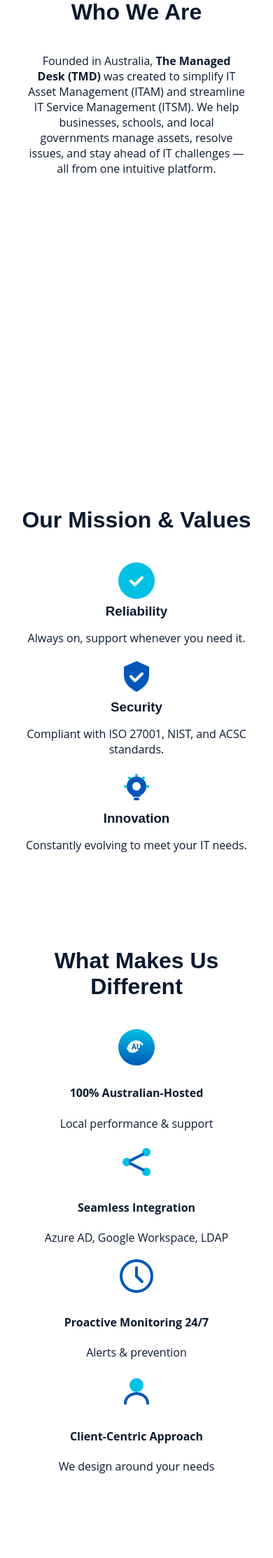
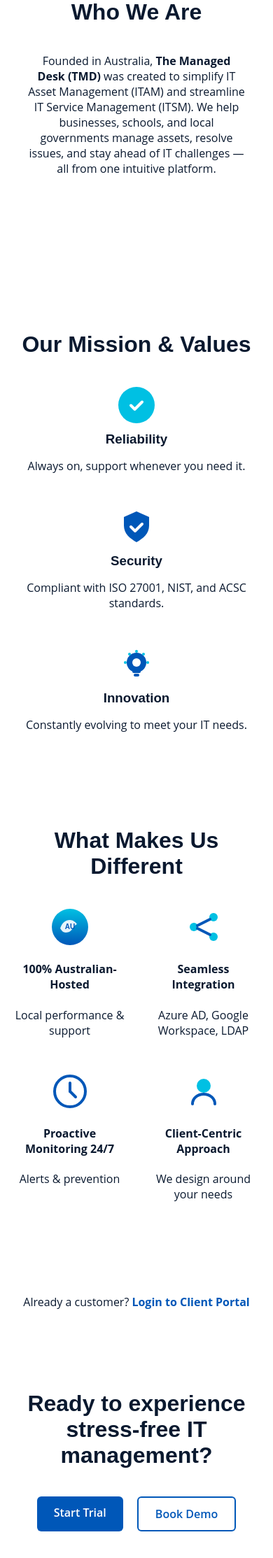
Before and after one commit to Lydia910/Tmd, a PHP site: page /about.html in a window 390 px wide. Shown: the part 1345-3572 px from the top of the page at 70% size. Run offline with PHP 8.4, Linux system fonts and the light colour scheme.

Commit message:
Update style.css

```diff
--- a/style.css
+++ b/style.css
@@ -873,9 +873,26 @@
 }
 
 
-/* ===== About page: text left + image right ===== */
-#about-page .hero-inner,
-#about-page .who-layout {
+/* =========================
+   ABOUT PAGE — scoped styles
+   ========================= */
+
+/* 0) Safety reset: neutralize any old floats on about images */
+#hero .about-icon,
+#who-we-are .about-icon {
+  float: none !important;
+  width: auto;
+  margin: 0;
+}
+
+/* ---------------------------------
+   1) HERO (text left, image right)
+   Applies only when .about-icon exists,
+   so other pages' #hero won't be affected.
+---------------------------------- */
+#hero { overflow: hidden; } /* prevent oversized SVG overflow */
+
+#hero .hero-inner:has(.about-icon) {
   display: flex;
   align-items: center;
   justify-content: space-between;
@@ -885,36 +902,122 @@
   padding: 40px 20px;
 }
 
-#about-page .hero-text,
-#about-page .who-text {
-  flex: 1 1 520px;
+#hero .hero-inner .hero-text {
+  flex: 1 1 55%;
   min-width: 280px;
 }
 
-#about-page .about-icon {
-  flex: 1 1 480px;
-  min-width: 320px;
+#hero .hero-inner .about-icon {
+  flex: 1 1 45%;
+  max-width: 520px;      /* increase to 560–600px if you want a larger image */
   text-align: right;
 }
 
-#about-page .about-icon img {
+#hero .hero-inner .about-icon img {
   width: 100%;
-  max-width: 520px;
   height: auto;
+  display: block;
 }
 
+/* ---------------------------------
+   2) WHO WE ARE (text left, image right)
+---------------------------------- */
+#who-we-are { overflow: hidden; }
+
+#who-we-are .who-layout {
+  display: flex;
+  align-items: center;
+  justify-content: space-between;
+  gap: 40px;
+  max-width: 1200px;
+  margin: 0 auto;
+  padding: 40px 20px;
+}
+
+#who-we-are .who-text {
+  flex: 1 1 55%;
+  min-width: 280px;
+}
+
+#who-we-are .about-icon {
+  flex: 1 1 45%;
+  max-width: 520px;
+  text-align: right;
+}
+
+#who-we-are .about-icon img {
+  width: 100%;
+  height: auto;
+  display: block;
+}
+
+/* ---------------------------------
+   3) OUR MISSION & VALUES (3 columns)
+---------------------------------- */
+#about-page .values-grid {
+  display: grid;
+  grid-template-columns: repeat(3, minmax(0, 1fr));
+  gap: 32px;
+  align-items: start;
+  text-align: center;
+}
+
+#about-page .value-icon {
+  display: flex;
+  justify-content: center;
+  align-items: center;
+  margin-bottom: 10px;
+}
+
+#about-page .value-icon img {
+  width: 56px;
+  height: 56px;
+  display: block;
+}
+
+/* ---------------------------------
+   4) WHAT MAKES US DIFFERENT (4 columns)
+---------------------------------- */
+#about-page .diff-grid {
+  display: grid;
+  grid-template-columns: repeat(4, minmax(0, 1fr));
+  gap: 32px;
+  align-items: start;
+  text-align: center;
+}
+
+#about-page .diff-icon {
+  display: flex;
+  justify-content: center;
+  align-items: center;
+  margin-bottom: 10px;
+}
+
+#about-page .diff-icon img {
+  width: 56px;
+  height: 56px;
+  display: block;
+}
+
+/* ---------------------------------
+   5) RESPONSIVE (stack + smaller images)
+---------------------------------- */
 @media (max-width: 991px) {
-  #about-page .hero-inner,
-  #about-page .who-layout {
+  #hero .hero-inner:has(.about-icon),
+  #who-we-are .who-layout {
     flex-direction: column;
     text-align: center;
     gap: 24px;
   }
-  #about-page .about-icon {
+
+  #hero .hero-inner .about-icon,
+  #who-we-are .about-icon {
     text-align: center;
-    min-width: 0;
-  }
-  #about-page .about-icon img {
-    max-width: 360px;
+    max-width: 360px; /* reduce hero & who-we-are image size on mobile */
   }
 }
+
+@media (max-width: 900px) {
+  #about-page .values-grid { grid-template-columns: 1fr; }
+  #about-page .diff-grid    { grid-template-columns: 1fr 1fr; }
+}
```
